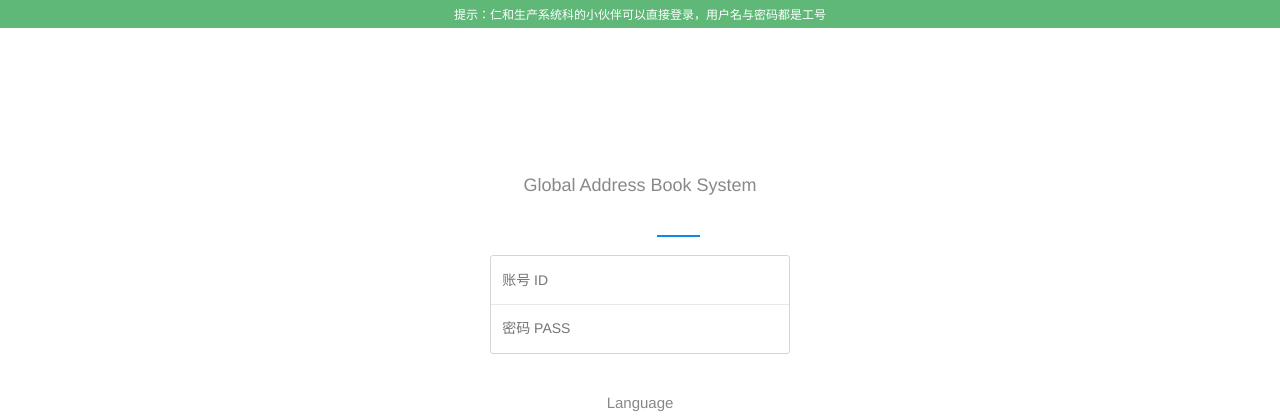
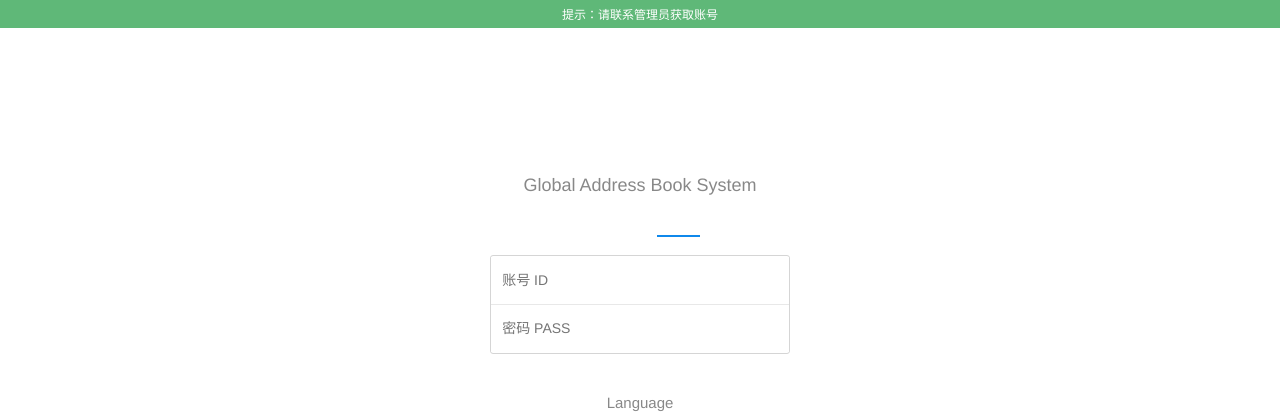
Before and after one commit to manier13579/GABS-AddressBookSystem, a PHP site: page /account in a window 1280 px wide. Shown: the top 420 px of the page. Run offline with PHP 8.4, Linux system fonts and the light colour scheme; data comes from the database, SQL or seed files in the repository; data that the repository does not hold is empty.

Commit message:
Signed-off-by: Bing Zhe <9061@163.com>

```diff
--- a/src/account.php
+++ b/src/account.php
@@ -20,7 +20,7 @@ session_start();
 
 <body>
 <div class="info">
-  <span>提示：仁和生产系统科的小伙伴可以直接登录，用户名与密码都是工号</span>
+  <span>提示：请联系管理员获取账号</span>
 </div>
 
 <div class="wrap">
```
